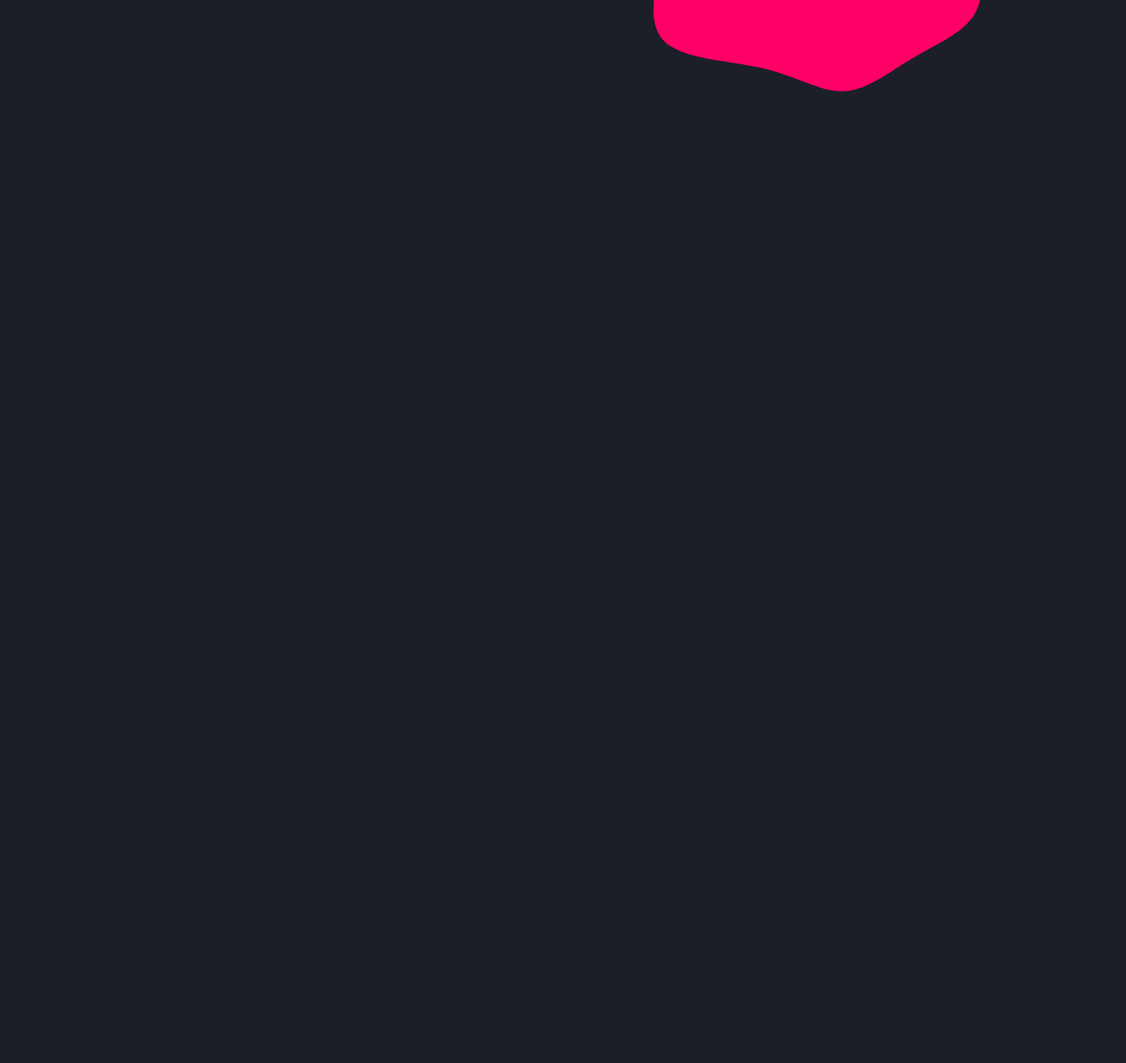
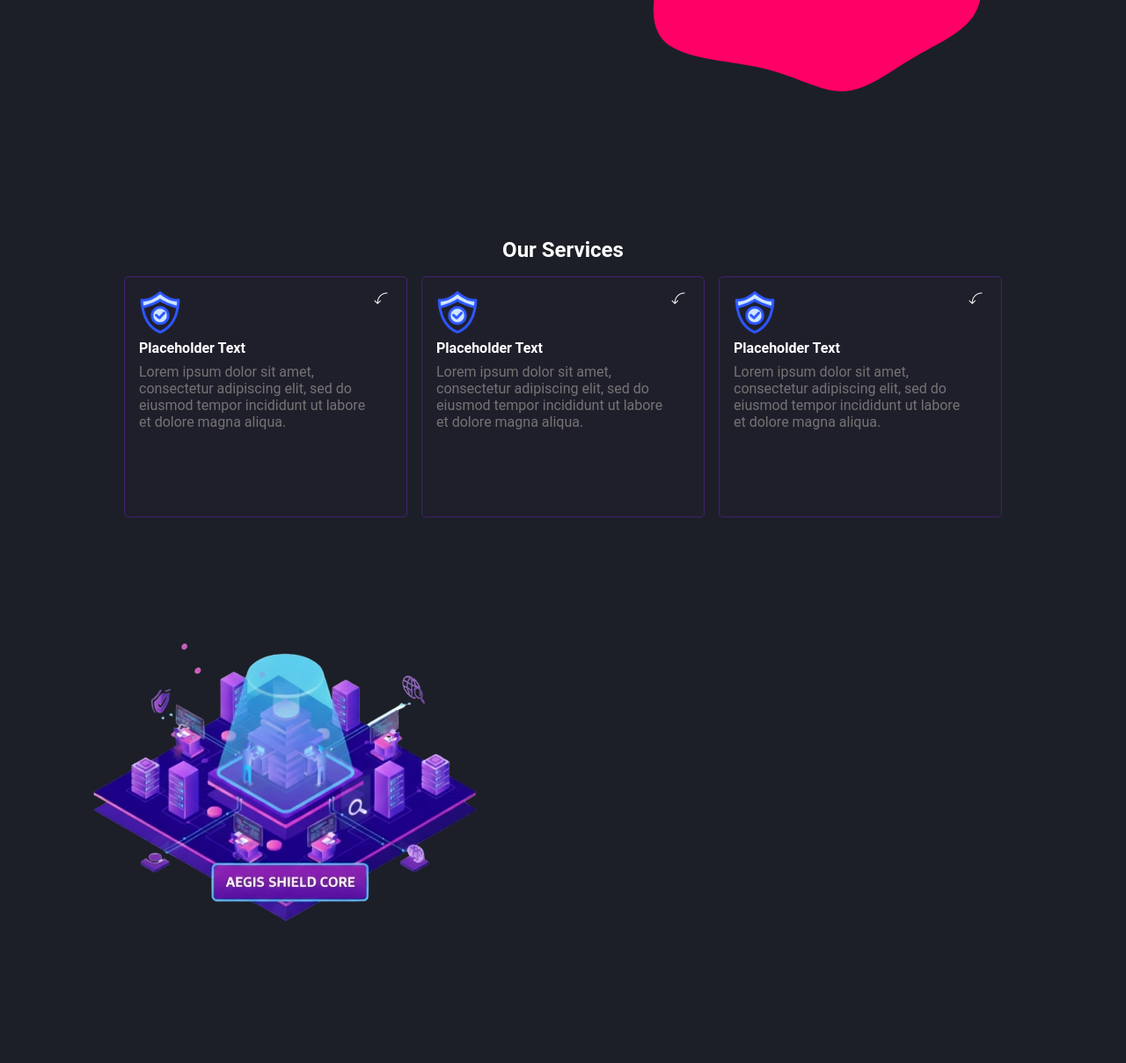
Before and after one commit to The-Duckbill-Studio/Aegis, a plain HTML site: page aegis.html in a window 1280 px wide. Shown: the part 500-1708 px from the top of the page at 88% size. Before the commit the page ends 800 px from the top, so only its background shows below. Drawn offline with Linux system fonts and the light colour scheme; a web font is replaced by a local one.

Commit message:
Services w/ Placeholders

```diff
--- a/aegis.html
+++ b/aegis.html
@@ -71,6 +71,84 @@
             grid-template-columns: 1fr 1fr;
         }
 
+        /*
+        Second Page
+         */
+
+         .services {
+            margin-top: 1rem;
+            display: flex;
+            flex-direction: column;
+            align-items: center;
+            justify-content: center;
+            margin-bottom: 1rem;
+            flex-wrap: wrap;
+         }
+
+         .products {
+            display: grid;
+            margin-top: 1rem;
+            grid-template-columns: 5fr 1fr;
+            border: 1px solid rgba(123, 38, 213, 0.393);
+            background-color: rgba(122, 38, 213, 0.03);
+            border-radius: 5px;
+            width: 20rem;
+            height: 17rem;
+
+         }
+
+         .products:hover {
+            transition: 0.2s ease-in-out;
+            background-color: rgba(108, 32, 189, 0.07);
+         }
+
+         .products img {
+            padding-left: 1rem;
+            padding-top: 1rem;
+            height: 3rem;
+            width: 3rem;
+         }
+
+        #arrow img {
+            width: 1rem;
+            height: 1rem;
+        }
+
+        .productHeader{
+            font-weight: 600;
+            padding-top: 0.2rem;
+            padding-left: 1rem;
+        }
+
+        .productBody {
+            width: 100%;
+            font-weight: 400;
+            padding-left: 1rem;
+            padding-top: 0.5rem;
+            color: rgb(117, 115, 115);
+        }
+
+        .productsMainContainer {
+            display: flex;
+            flex-wrap: wrap;
+            flex-direction: row;
+            gap: 1rem;
+        }
+
+        .imageInfrographic img {
+            padding-left: 3rem;
+        }
+
+
+
+        .shieldCore {
+            display: grid;
+            grid-template-columns: 1fr 1fr;
+        }
+
+
+
+
 
 
 
@@ -124,5 +202,61 @@
 
     </section>
 
+
+    <!-- SECOND PAGE -->
+
+
+    <section class="services">
+        <h2>Our Services</h2>
+        <div class="productsMainContainer">
+            <div class="products">
+                <div class="productContainer">
+                    <img id="shield" src="/src/img/shield.png" alt="">
+                    <p class="productHeader">Placeholder Text</p>
+                    <p class="productBody">
+                        Lorem ipsum dolor sit amet, consectetur adipiscing elit, sed do eiusmod tempor incididunt ut labore et dolore magna aliqua.
+                    </p>
+
+                </div>
+                <div id="arrow">
+                    <img src="/src/img/arrow (1).png" alt="">
+                </div>
+            </div>
+            <div class="products">
+                <div class="productContainer">
+                    <img id="shield" src="/src/img/shield.png" alt="">
+                    <p class="productHeader">Placeholder Text</p>
+                    <p class="productBody">
+                        Lorem ipsum dolor sit amet, consectetur adipiscing elit, sed do eiusmod tempor incididunt ut labore et dolore magna aliqua.
+                    </p>
+
+                </div>
+                <div id="arrow">
+                    <img src="/src/img/arrow (1).png" alt="">
+                </div>
+            </div>
+             <div class="products">
+                <div class="productContainer">
+                    <img id="shield" src="/src/img/shield.png" alt="">
+                    <p class="productHeader">Placeholder Text</p>
+                    <p class="productBody">
+                        Lorem ipsum dolor sit amet, consectetur adipiscing elit, sed do eiusmod tempor incididunt ut labore et dolore magna aliqua.
+                    </p>
+
+                </div>
+                <div id="arrow">
+                    <img src="/src/img/arrow (1).png" alt="">
+                </div>
+            </div>
+
+        </div>
+    </section>
+    <section class="shieldCore">
+        <div class="imageInfrographic">
+            <img src="/src/img/f5cf418a-435d-4959-9038-719e650e1390_removalai_preview.png" alt="">
+        </div>
+
+    </section>
+
 </body>
 </html>
```
Also changed, not shown: src/img/Gemini_Generated_Image_tct4wytct4wytct4.png (added), src/img/arrow (1).png (added), src/img/arrow.png (added), src/img/f5cf418a-435d-4959-9038-719e650e1390_removalai_preview.png (added), src/img/shield.png (added).
